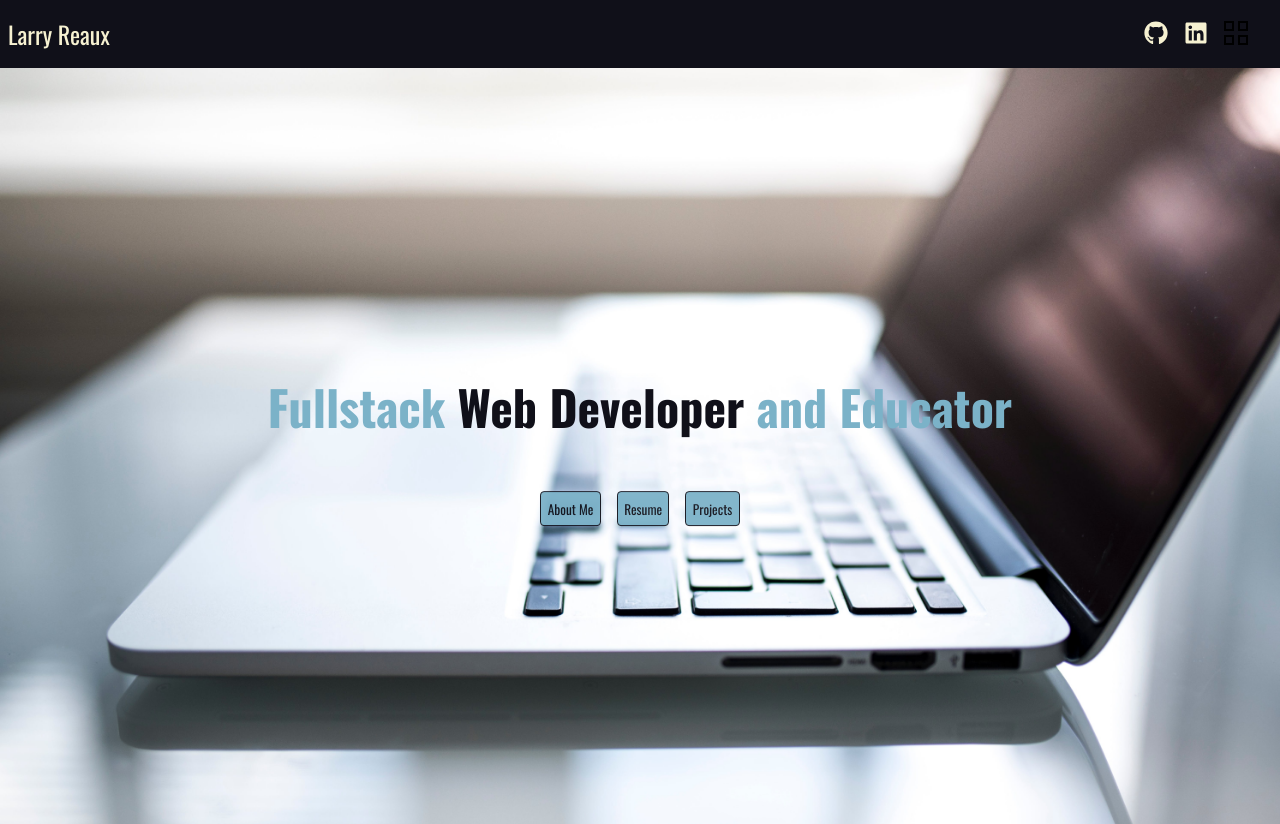
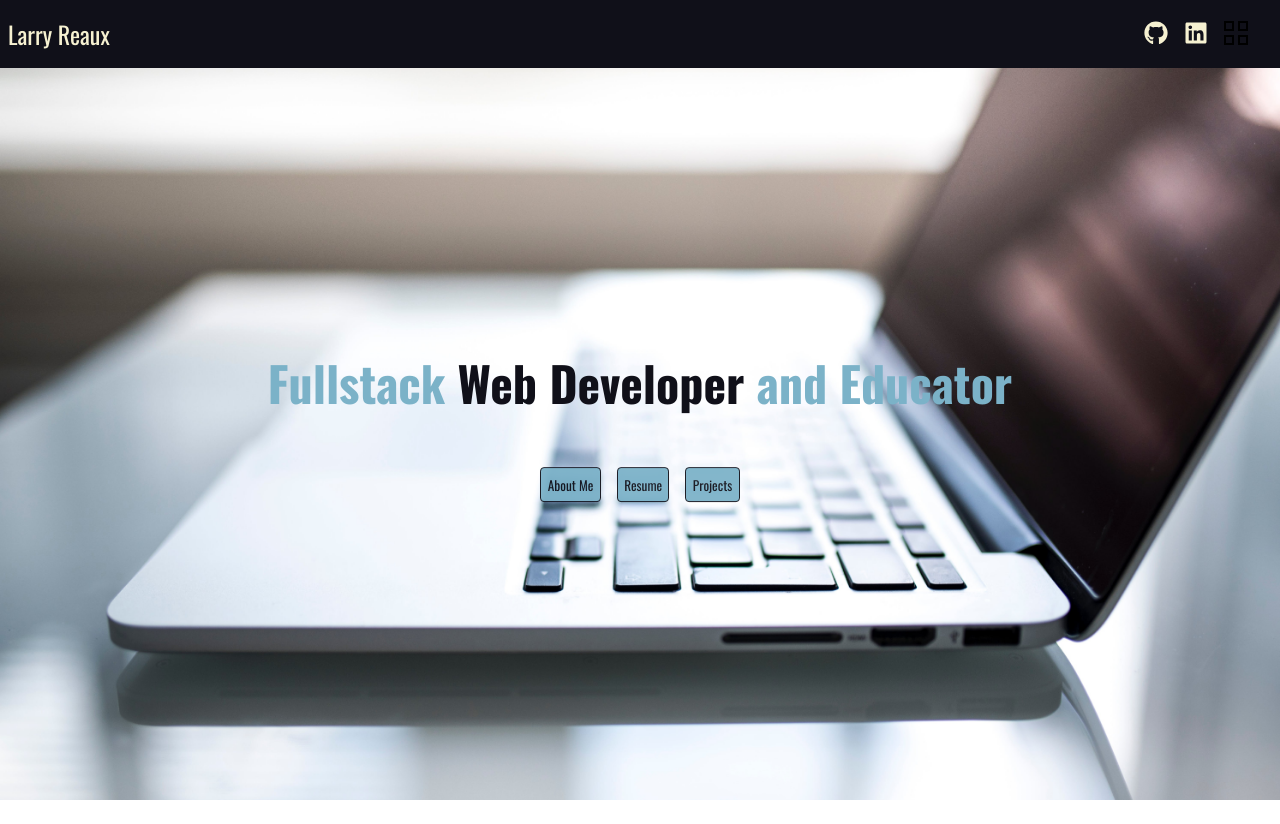
Before and after one commit to ljreaux/PersonalWeb, a React (Vite) app: page / in a window 1280 px wide. After the commit the page ends 800 px from the top, so only its background shows below. Built offline with nearby package versions, Linux system fonts and the light colour scheme.

Commit message:
removed up and down scrolling

```diff
--- a/src/styles.css
+++ b/src/styles.css
@@ -8,12 +8,19 @@
   padding-top: 1rem;
 }
 
+#root {
+  width: 100%;
+  overflow-x: hidden;
+  position: absolute;
+  top: 0;
+}
+
 body {
   width: 100vw;
   overflow-x: hidden;
-  height: 100%;
   margin: 0;
   padding: 0;
+  box-sizing: border-box;
 }
 
 .navbar a:hover {
@@ -86,6 +93,8 @@ body {
 .home {
   width: 100vw;
   min-height: 100vh;
+  padding: 0;
+  margin: 0;
   display: flex;
   flex-direction: column;
   align-items: center;
@@ -96,7 +105,7 @@ body {
 .home img {
   pointer-events: none;
   position: absolute;
-  width: 100%;
+  min-width: 100%;
   height: 100%;
   object-fit: cover;
   z-index: -1;
```
